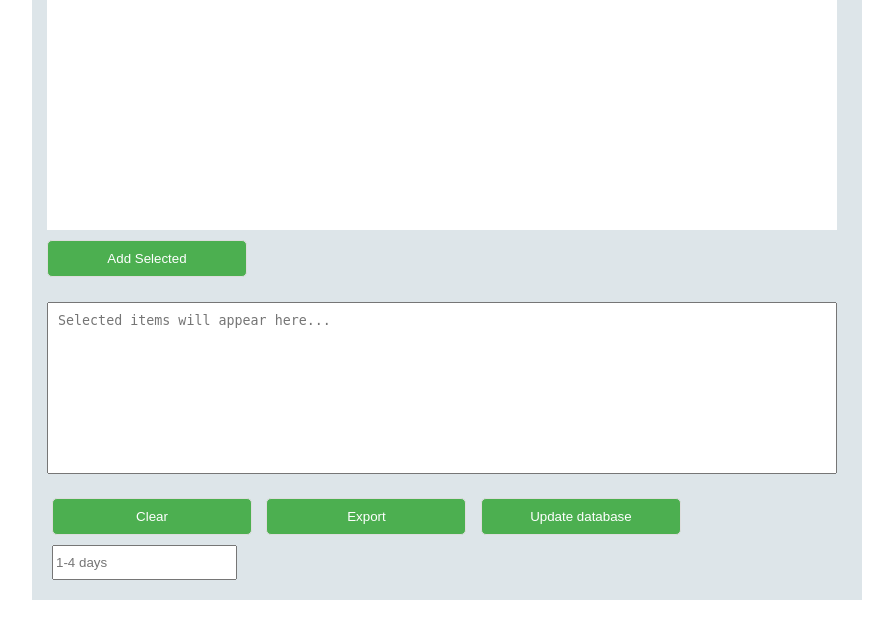
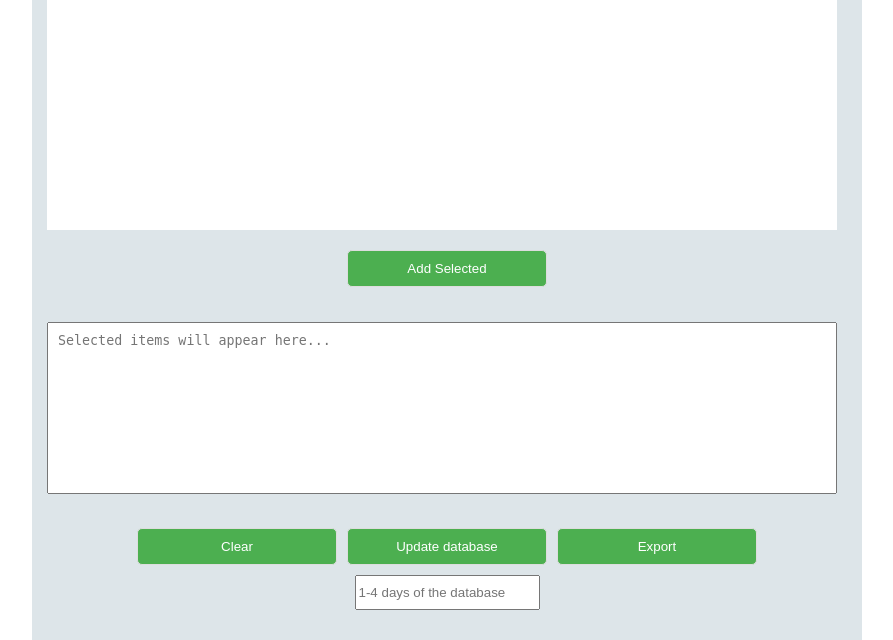
Before and after one commit to CCDani/Tracker-of-new-fake-domains, a Flask app: page / in a window 1280 px wide. Shown: the part 447-1087 px from the top of the page, without its empty margins (193-1086 px from the left). Before the commit the page ends 1047 px from the top, so only its background shows below. Run offline with Flask 3, Linux system fonts and the light colour scheme.

Commit message:
Update index.html

```diff
--- a/templates/index.html
+++ b/templates/index.html
@@ -45,17 +45,17 @@
             </table>
         </div>
 
-        <div>
+        <div class="button-container">
             <button id="add">Add Selected</button>
         </div>
 
         <textarea id="results" rows="10" cols="50" placeholder="Selected items will appear here..."></textarea>
 
-        <div>
+        <div class="button-container">
             <button id="clear">Clear</button>
+            <button id="update">Update database</button>
             <button id="export">Export</button>
-            <button id="update">Update database</button>
-            <input type="text" id="days" placeholder="1-4 days">
+            <input type="text" id="days" placeholder="1-4 days of the database">
         </div>
     </main>
 
@@ -77,8 +77,18 @@
             <button id="export-simple">Simple Export</button>
             <button id="export-whois">Export with WHOIS</button>
             <button id="export-extended-whois">Export with Extended WHOIS</button>
+            <p class="note">Please note: The WHOIS data retrieved by this tool is sourced from the Python WHOIS library and may not always be fully up-to-date.</p>
         </div>
     </div>
+
+        <!-- Modal for Loading Indicator -->
+    <div id="loading-modal" class="modal">
+        <div class="modal-content">
+            <p>Generating file, please wait...</p>
+            <div class="spinner" id="loading-spinner"></div>
+        </div>
+    </div>
+
 
     <script src="{{ url_for('static', filename='script.js') }}"></script>
 </body>
```
